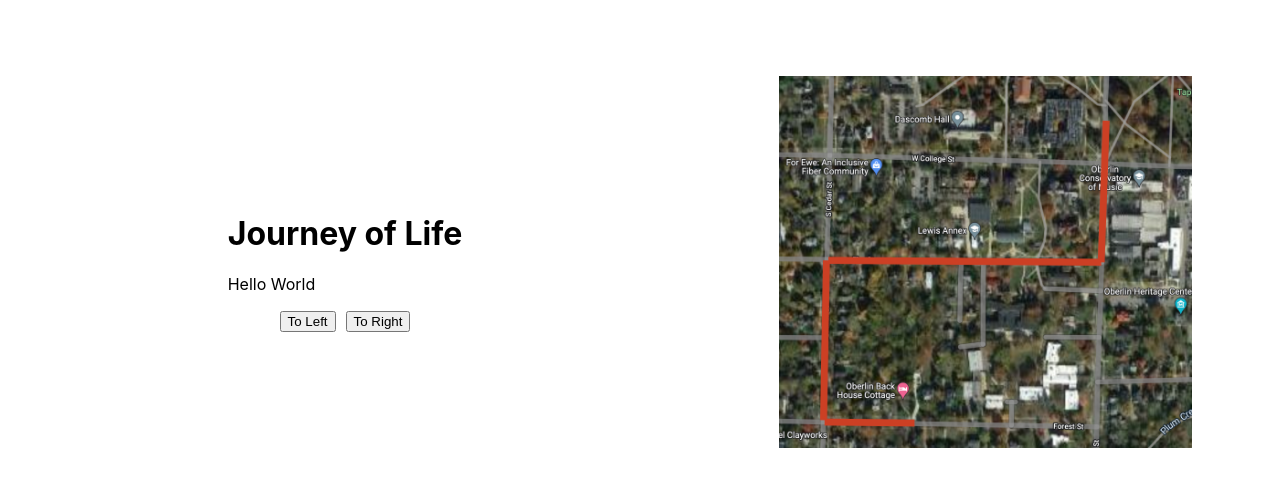
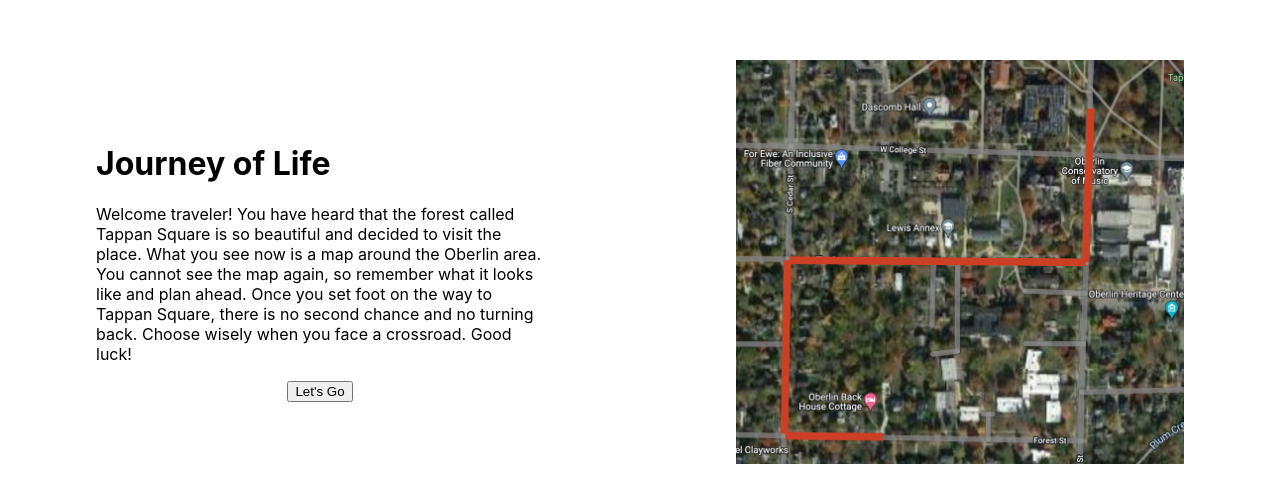
Before and after one commit to k2sebeom/CRWR-Final-Workshop, a React (Create React App) app: page / in a window 1280 px wide. Shown: the part 138-640 px from the top of the page. Built offline with nearby package versions, Linux system fonts and the light colour scheme.

Commit message:
feat: Add first page

```diff
--- a/src/App.tsx
+++ b/src/App.tsx
@@ -13,7 +13,7 @@ function PageSwitch(point: number, setPoint: any) {
             <div>
               <h1>Journey of Life</h1>
               <p>
-                Hello World
+                Welcome traveler! You have heard that the forest called Tappan Square is so beautiful and decided to visit the place. What you see now is a map around the Oberlin area. You cannot see the map again, so remember what it looks like and plan ahead. Once you set foot on the way to Tappan Square, there is no second chance and no turning back. Choose wisely when you face a crossroad. Good luck!
               </p>
             </div>
           )}
@@ -21,8 +21,8 @@ function PageSwitch(point: number, setPoint: any) {
             <img alt='asd' src={mapImage} />
           )}
           setPoint={setPoint}
-          destination={[1, 2]}
-          directions={['Left', 'Right']}
+          destination={[1]}
+          directions={["Let's Go"]}
         />
         )
     case 1:
--- a/src/components/page.css
+++ b/src/components/page.css
@@ -1,15 +1,19 @@
 
 .container {
     display: flex;
+
 }
 
 
 .content {
     flex: 1;
-    padding: 50px;
     display: flex;
     flex-direction: column;
     align-items: center;
+}
+
+.content-wrapper {
+    width: 70%;
 }
 
 .image {
--- a/src/components/page.tsx
+++ b/src/components/page.tsx
@@ -6,7 +6,10 @@ function Page({ content, image, setPoint, destination, directions }: any) {
   return (
     <div className="container">
       <div className="content">
-        {content}
+        <div className="content-wrapper">
+          {content}
+        </div>
+
 
         <div>
           {
@@ -14,7 +17,7 @@ function Page({ content, image, setPoint, destination, directions }: any) {
               <button key={`to-btn-${idx}`} onClick={() => {
                 console.log(e);
                 setPoint(e);
-              }}>To {directions[idx]}</button>
+              }}>{directions[idx]}</button>
             ))
           }
         </div>
```
